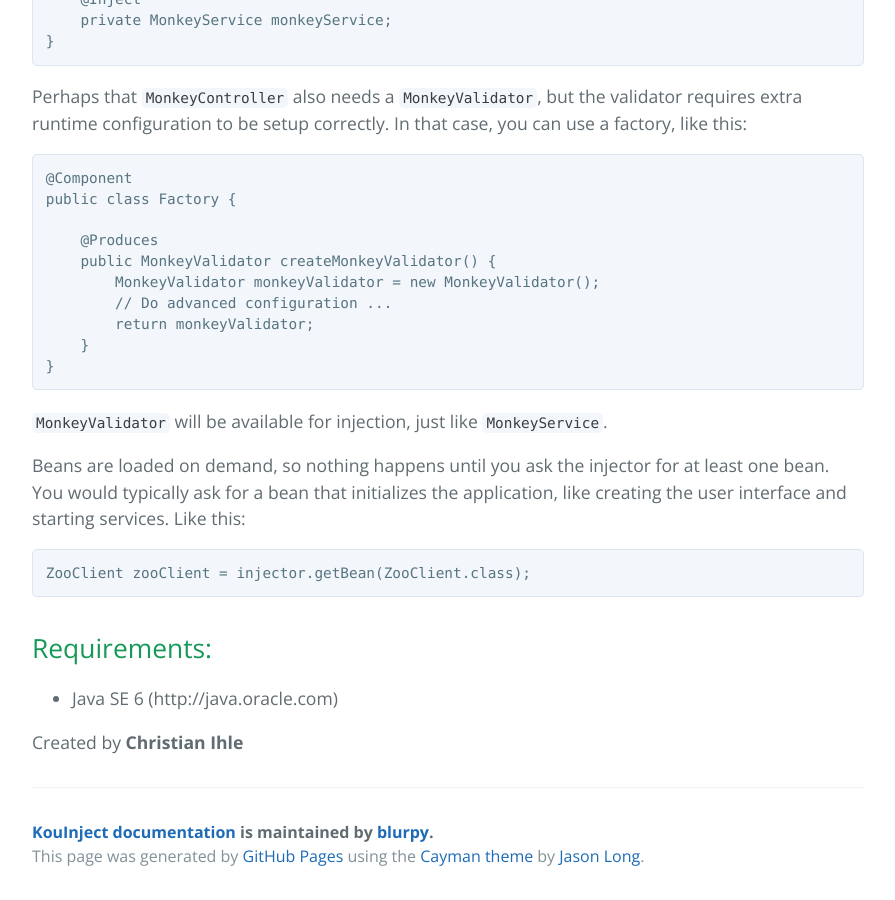
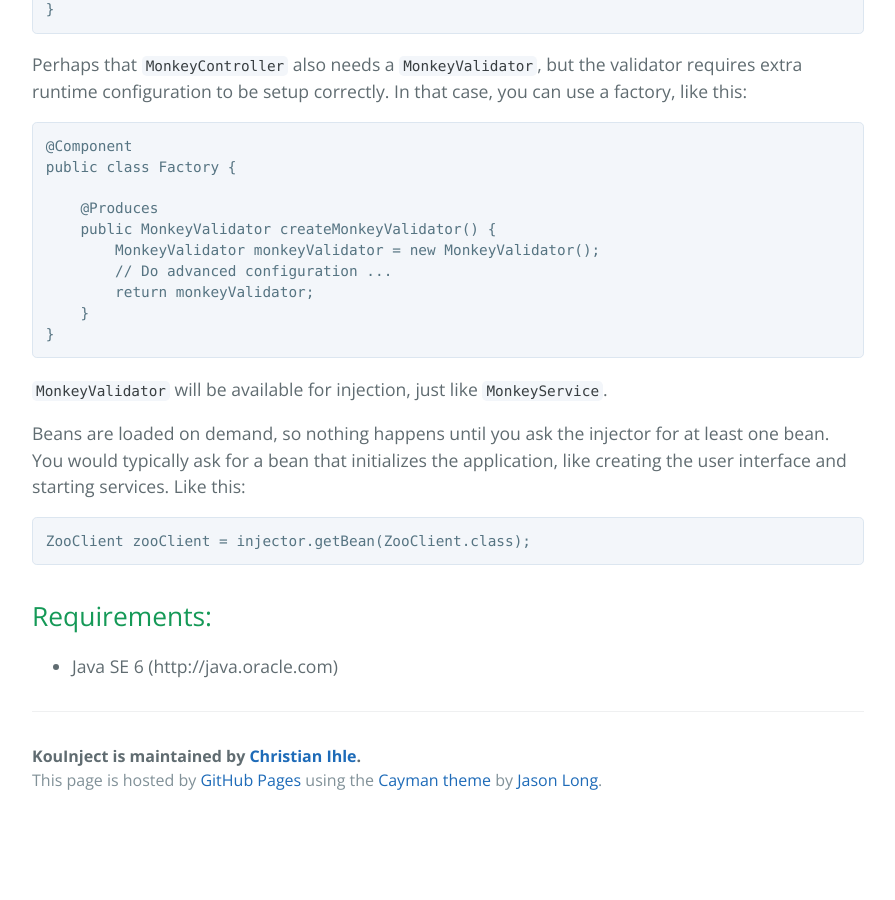
Before and after one commit to blurpy/kouinject-doc, a Jekyll site: the page built from index.md, in a window 1280 px wide and 900 px high, scrolled down 1741 px. Shown: the whole window, without its empty margins (192-1087 px from the left). Built offline with Jekyll 4.4.1, drawn with Linux system fonts in a browser that asks for light colours; after the commit the page ends 2565 px from its top, so only the background shows below that.

Commit message:
Fixes for the footer

```diff
--- a/_layouts/default.html
+++ b/_layouts/default.html
@@ -9,6 +9,7 @@
     <link rel="stylesheet" type="text/css" href="{{ site.baseurl }}/stylesheets/stylesheet.css" media="screen">
     <link rel="stylesheet" type="text/css" href="{{ site.baseurl }}/stylesheets/github-light.css" media="screen">
   </head>
+
   <body>
     <section class="page-header">
       <h1 class="project-name"><a href="{{ site.baseurl }}/">KouInject</a></h1>
@@ -19,17 +20,16 @@
     </section>
 
     <section class="main-content">
-      <h3>
-        {{ content }}
+
+      {{ content }}
 
       <footer class="site-footer">
-        <span class="site-footer-owner"><a href="https://github.com/blurpy/kouinject-doc">KouInject documentation</a> is maintained by <a href="https://github.com/blurpy">blurpy</a>.</span>
+        <span class="site-footer-owner">KouInject is maintained by <a href="https://github.com/blurpy">Christian Ihle</a>.</span>
 
-        <span class="site-footer-credits">This page was generated by <a href="https://pages.github.com">GitHub Pages</a> using the <a href="https://github.com/jasonlong/cayman-theme">Cayman theme</a> by <a href="https://twitter.com/jasonlong">Jason Long</a>.</span>
+        <span class="site-footer-credits">This page is hosted by <a href="https://pages.github.com">GitHub Pages</a> using the <a href="https://github.com/jasonlong/cayman-theme">Cayman theme</a> by <a href="https://twitter.com/jasonlong">Jason Long</a>.</span>
       </footer>
 
     </section>
 
-
   </body>
 </html>
--- a/index.md
+++ b/index.md
@@ -87,6 +87,3 @@ ZooClient zooClient = injector.getBean(ZooClient.class);
 ## Requirements:
 
   * Java SE 6 (http://java.oracle.com)
-
-
-Created by **Christian Ihle**
```
